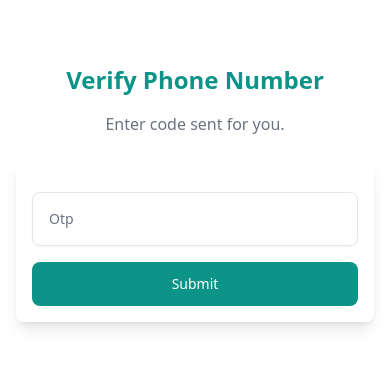
After one commit to esma-eel/django-boilerplate, a Django app: page /profiles/verify-phone-number/ in a window 390 px wide. The commit adds this page. Shown: the top 385 px of the page. Run offline with Django 4.2, Linux system fonts and the light colour scheme; the visitor is signed in with stand-in values (Sample User, id 1); parts of the project's set-up code (start-up, migrations or seed data) failed here and were passed over.

Commit message:
verify phone number view

```diff
--- a/dashboard/templates/dashboard/dashboard.html
+++ b/dashboard/templates/dashboard/dashboard.html
@@ -26,7 +26,7 @@
             <div class="bg-indigo-400 px-4 py-3 text-white">
                 <p class="text-center text-sm font-medium">
                     You did not verify your phone number
-                    <a href="#" class="inline-block underline">Verify it now</a>
+                    <a href="{% url 'profiles:send-otp-to-verify-phone-number' %}" class="inline-block underline">Verify it now</a>
                 </p>
             </div>
         {% endif %}
--- a/profiles/forms.py
+++ b/profiles/forms.py
@@ -1,4 +1,6 @@
 from django import forms
+from common.utils.number_helpers import ir_phone_number
+from common.utils.otp_helpers import verify_input_otp_of_receiver
 from .models import Profile
 
 
@@ -6,3 +8,18 @@ class ProfileModelForm(forms.ModelForm):
     class Meta:
         model = Profile
         fields = ["name", "avatar", "email", "phone_number", "city", "address"]
+
+
+class ProfileVerifyOTPForReceiver(forms.Form):
+    otp = forms.CharField(max_length=5, required=True)
+
+    def __init__(self, *args, receiver=None, **kwargs):
+        super().__init__(*args, **kwargs)
+        self.reciever = receiver
+
+    def clean_otp(self):
+        input = self.cleaned_data.get("otp")
+        if not verify_input_otp_of_receiver(self.reciever, input):
+            raise forms.ValidationError("Wrong otp code entered!")
+
+        return input
--- /dev/null
+++ b/profiles/templates/profiles/verify_otp.html
@@ -0,0 +1,63 @@
+{% extends "authentication/base.html" %}
+{% load static %}
+{% block title %}Verify Profile Phone Number{% endblock title %}
+
+{% block content %}
+<div class="mx-auto max-w-screen-xl px-4 py-16 sm:px-6 lg:px-8">
+    <div class="mx-auto max-w-lg">
+        <h1 class="text-center text-2xl font-bold text-teal-600 sm:text-3xl">Verify Phone Number</h1>
+
+        <p class="mx-auto mt-4 max-w-md text-center text-gray-500">
+            Enter code sent for you.
+        </p>
+
+        <form action="." method="post" class="mb-0 mt-6 space-y-4 rounded-lg p-4 shadow-lg sm:p-6 lg:p-8">
+            {% csrf_token %}
+            {% if form.errors %}
+            <div class="">
+                <div role="alert" class="rounded border-s-4 border-red-500 bg-red-50 p-4">
+                    <div class="flex items-center gap-2 text-red-800">
+                        <strong class="block font-medium"> Form Errors </strong>
+                    </div>
+                    {% if form.non_field_errors %}
+                        <p class="mt-2 text-sm text-red-700">
+                            {{ form.non_field_errors }}
+                        </p>
+                    {% else %}
+                        {% for field, errors in form.errors.items %}
+                            {% for error in errors %}
+                                <p class="mt-2 text-sm text-red-700">
+                                    {{ error }}
+                                </p>
+                            {% endfor %}
+                        {% endfor %}
+                    {% endif %}
+                </div>
+            </div>
+            {% endif %}
+            {% for field in form %}
+            <div class="">
+                <label for="{{field.auto_id}}" class="sr-only">{{field.label}}</label>
+                <div class="relative">
+                    <input
+                        type="{{field.field.widget.input_type}}"
+                        name="{{ field.name }}"
+                        class="w-full rounded-lg border-gray-200 p-4 pe-12 text-sm shadow-sm"
+                        id="{{ field.auto_id }}"
+                        placeholder="{{field.label}}"
+                        required
+                    />
+                </div>
+            </div>
+            {% endfor %}
+            <input type="hidden" name="next" value="{{ next }}">
+            <button
+                type="submit"
+                class="block w-full rounded-lg bg-teal-600 px-5 py-3 text-sm font-medium text-white"
+            >
+            Submit
+            </button>
+        </form>
+    </div>
+</div>
+{% endblock content %}
--- a/profiles/urls.py
+++ b/profiles/urls.py
@@ -4,6 +4,16 @@ from . import views
 app_name = "profiles"
 
 urlpatterns = [
+    path(
+        r"send-otp-to-verify-phone-number/",
+        views.send_otp_to_profile_phone_number_view,
+        name="send-otp-to-verify-phone-number",
+    ),
+    path(
+        r"verify-phone-number/",
+        views.verify_profile_phone_number_view,
+        name="verify-phone-number",
+    ),
     path(
         r"<str:username>/",
         views.ProfileView.as_view(),
--- a/profiles/views.py
+++ b/profiles/views.py
@@ -1,14 +1,19 @@
-from typing import Any
-from django.http import HttpResponseRedirect
 from django.shortcuts import get_object_or_404
 from django.urls import reverse
-from django.shortcuts import render
+from django.shortcuts import render, redirect
 from django.views.generic import UpdateView, DetailView
 from django.contrib.auth.mixins import LoginRequiredMixin, UserPassesTestMixin
+from django.contrib import messages
 from django.contrib.messages.views import SuccessMessageMixin
+
+from common.utils.otp_helpers import (
+    generate_otp_for_receiver,
+    send_otp_to_receiver_sms,
+)
 from .models import Profile
 from .forms import (
     ProfileModelForm,
+    ProfileVerifyOTPForReceiver,
 )
 
 
@@ -48,7 +53,6 @@ class ProfileView(LoginRequiredMixin, UserPassesTestMixin, DetailView):
         return super().get_context_data(**kwargs)
 
 
-
 class ProfileEditView(
     LoginRequiredMixin, UserPassesTestMixin, SuccessMessageMixin, UpdateView
 ):
@@ -86,3 +90,49 @@ class ProfileEditView(
         kwargs.setdefault("menu_item", "account")
         kwargs.setdefault("submenu_item", "edit_profile")
         return super().get_context_data(**kwargs)
+
+
+def send_otp_to_profile_phone_number_view(request):
+    user = request.user
+    profile = user.profile
+    if not profile.phone_number_is_verified:
+        phone_number = user.profile.phone_number
+        otp = generate_otp_for_receiver(phone_number)
+        success = send_otp_to_receiver_sms(phone_number, otp)
+        if success:
+            return redirect("profiles:verify-phone-number")
+        else:
+            messages.error(
+                request,
+                "OTP not sent for {phone_number}. try again".format(
+                    phone_number=phone_number
+                ),
+            )
+            return redirect("dashboard:dashboard")
+
+    messages.error(request, "you alread verified your phone number!")
+    return redirect("dashboard:dashboard")
+
+
+def verify_profile_phone_number_view(request):
+    post = "POST"
+    profile = request.user.profile
+    if not profile.phone_number_is_verified:
+        if request.method == post:
+            form = ProfileVerifyOTPForReceiver(
+                request.POST, receiver=profile.phone_number
+            )
+            if form.is_valid():
+                profile.phone_number_is_verified = True
+                profile.save()
+                messages.success(request, "Phone number verified successfully")
+                return redirect("dashboard:dashboard")
+        else:
+            form = ProfileVerifyOTPForReceiver()
+
+        context = {"form": form}
+
+        return render(request, "profiles/verify_otp.html", context=context)
+
+    messages.error(request, "you alread verified your phone number!")
+    return redirect("dashboard:dashboard")
--- a/static/boilerplate/_styles/_tailwind/_base.css
+++ b/static/boilerplate/_styles/_tailwind/_base.css
@@ -1370,15 +1345,15 @@ select {
   box-shadow: var(--tw-ring-offset-shadow, 0 0 #0000), var(--tw-ring-shadow, 0 0 #0000), var(--tw-shadow);
 }
 
+.shadow-md {
+  --tw-shadow: 0 4px 6px -1px rgb(0 0 0 / 0.1), 0 2px 4px -2px rgb(0 0 0 / 0.1);
+  --tw-shadow-colored: 0 4px 6px -1px var(--tw-shadow-color), 0 2px 4px -2px var(--tw-shadow-color);
+  box-shadow: var(--tw-ring-offset-shadow, 0 0 #0000), var(--tw-ring-shadow, 0 0 #0000), var(--tw-shadow);
+}
+
 .shadow-sm {
   --tw-shadow: 0 1px 2px 0 rgb(0 0 0 / 0.05);
   --tw-shadow-colored: 0 1px 2px 0 var(--tw-shadow-color);
-  box-shadow: var(--tw-ring-offset-shadow, 0 0 #0000), var(--tw-ring-shadow, 0 0 #0000), var(--tw-shadow);
-}
-
-.shadow-md {
-  --tw-shadow: 0 4px 6px -1px rgb(0 0 0 / 0.1), 0 2px 4px -2px rgb(0 0 0 / 0.1);
-  --tw-shadow-colored: 0 4px 6px -1px var(--tw-shadow-color), 0 2px 4px -2px var(--tw-shadow-color);
   box-shadow: var(--tw-ring-offset-shadow, 0 0 #0000), var(--tw-ring-shadow, 0 0 #0000), var(--tw-shadow);
 }
 
```
Also changed, not shown: other parts of static/boilerplate/_styles/_tailwind/_base.css (+32 -57 lines).
